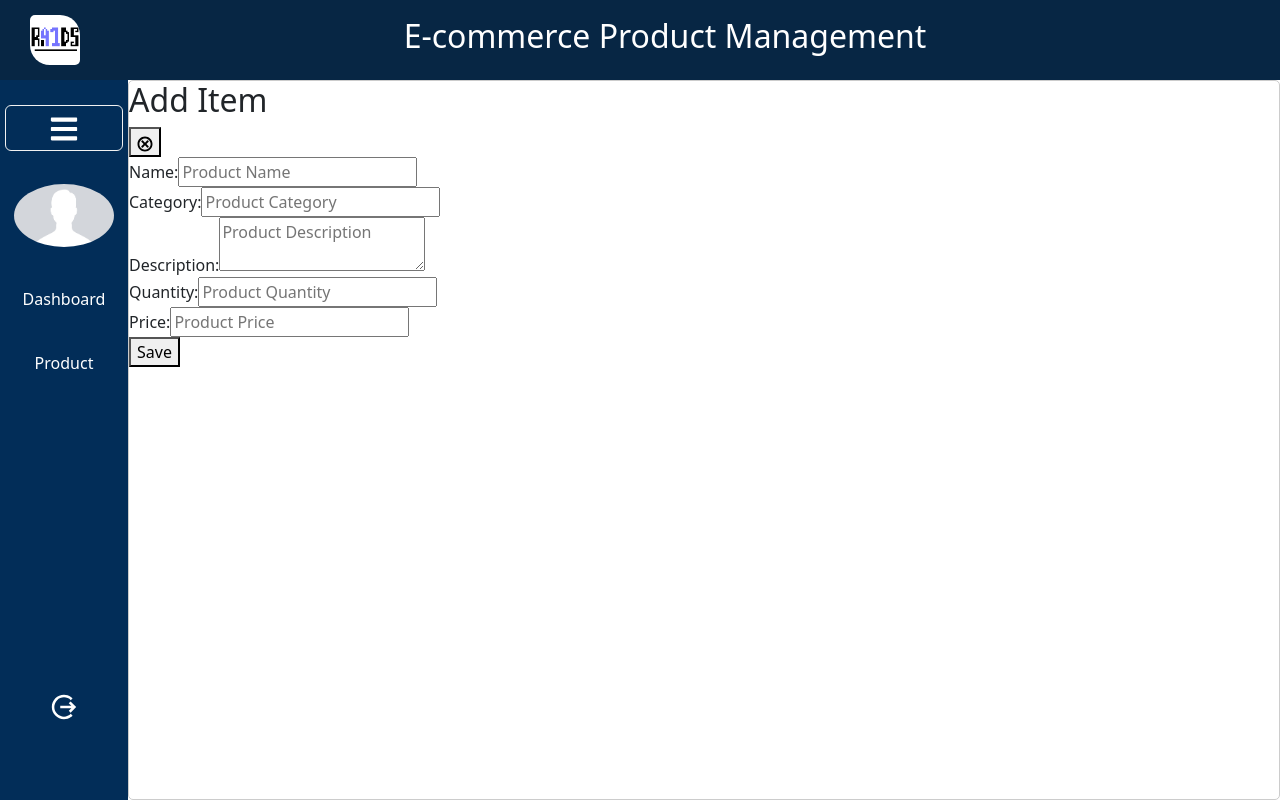
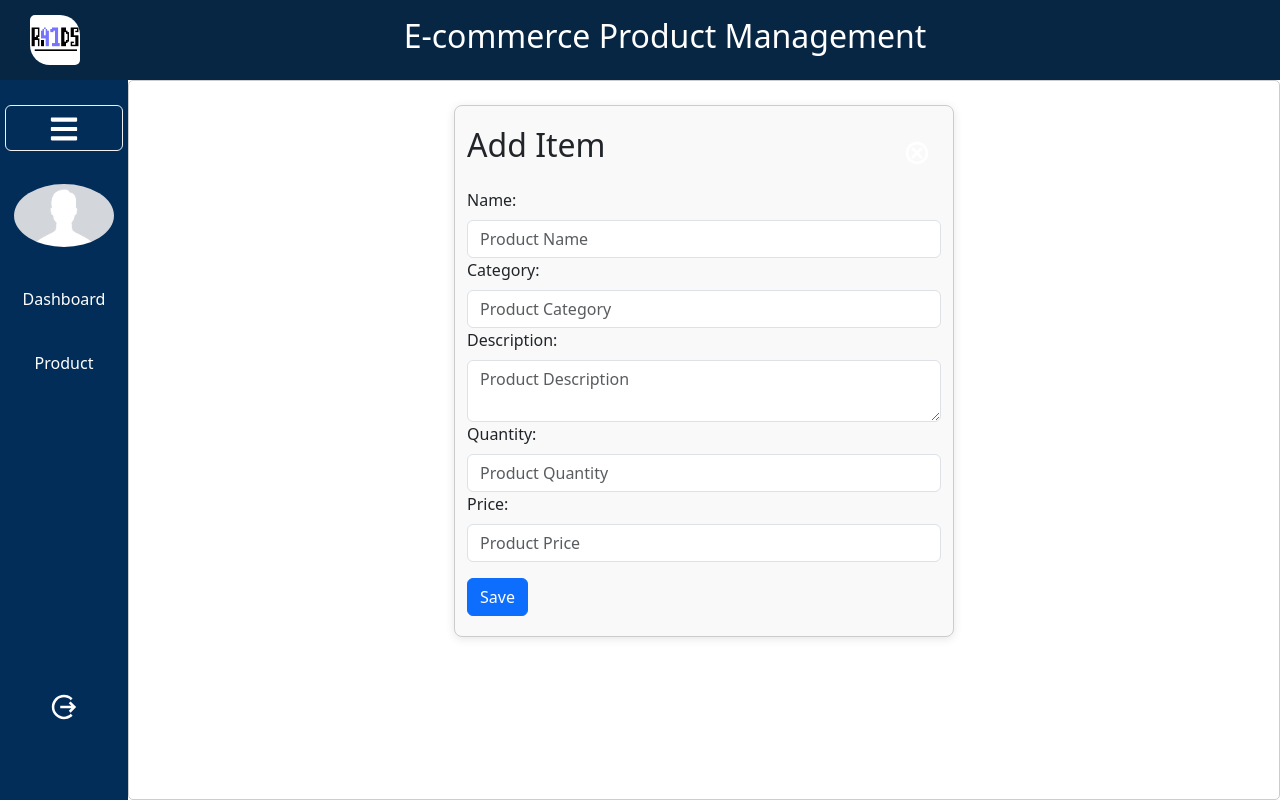
Before and after one commit to Jay-Lugh/ECommerce, a React (Create React App) app in the folder ecommerce/: page /add in a window 1280 px wide. Built offline with nearby package versions, Linux system fonts and the light colour scheme.

Commit message:
Update Add.js

```diff
--- a/ecommerce/src/Pages/Add.js
+++ b/ecommerce/src/Pages/Add.js
@@ -1,50 +1,109 @@
 import { useNavigate } from 'react-router-dom';
 import { GiCancel } from "react-icons/gi";
+import Form from 'react-bootstrap/Form';
+import Button from 'react-bootstrap/Button';
+import { useState } from 'react';
+import Container from 'react-bootstrap/Container';
+
 function Add() {
+    const [validated, setValidated] = useState(false);
     const navigate = useNavigate();
+
+    const handleSubmit = (event) => {
+        const form = event.currentTarget;
+        if (form.checkValidity() === false) {
+            event.preventDefault();
+            event.stopPropagation();
+        } else {
+            confirmAdd();
+        }
+        setValidated(true);
+    };
 
     const handleBack = () => {
         navigate('/productlist');
     };
+
     const confirmAdd = () => {
-        //ADD HERE THE CODE FOR ADDING
+        // ADD YOUR CODE FOR ADDING THE ITEM HERE
         navigate('/productlist');
     };
 
     return (
-        <div>
-            <h2>Add Item </h2>
-            <button onClick={handleBack}>
-            <GiCancel />
-                </button>
-            <form>
-                <div>
-                    <label>Name:</label>
-                    <input type="text" placeholder='Product Name' />
-                </div>
-                <div>
-                    <label>Category:</label>
-                    <input type="text"   placeholder='Product Category' />
+        <Container className="my-4" style={{ maxWidth: '500px' }}>
+            <Button
+                className="custom-button"
+                onClick={handleBack}
+                style={{ float: 'right', backgroundColor: 'transparent', border: 'none', fontSize: '1.5rem' }}
+            >
+                <GiCancel />
+            </Button>
+            <h2 className="mb-4">Add Item</h2>
 
-                </div>
-                <div>
-                    <label>Description:</label>
-                    <textarea  placeholder='Product Description'></textarea>
+            <Form noValidate validated={validated} onSubmit={handleSubmit}>
+                <Form.Group controlId="formName">
+                    <Form.Label>Name:</Form.Label>
+                    <Form.Control
+                        type="text"
+                        placeholder='Product Name'
+                        required
+                    />
+                    <Form.Control.Feedback type="invalid">
+                        Please provide a valid name.
+                    </Form.Control.Feedback>
+                </Form.Group>
 
-                </div>
-                <div>
-                    <label>Quantity:</label>
-                    <input type="number" placeholder='Product Quantity' />
+                <Form.Group controlId="formCategory">
+                    <Form.Label>Category:</Form.Label>
+                    <Form.Control
+                        type="text"
+                        placeholder='Product Category'
+                        required
+                    />
+                    <Form.Control.Feedback type="invalid">
+                        Please provide a valid category.
+                    </Form.Control.Feedback>
+                </Form.Group>
 
-                </div>
-                <div>
-                    <label>Price:</label>
-                    <input type="text"   placeholder='Product Price' />
+                <Form.Group controlId="formDescription">
+                    <Form.Label>Description:</Form.Label>
+                    <Form.Control
+                        as="textarea"
+                        placeholder='Product Description'
+                        required
+                    />
+                    <Form.Control.Feedback type="invalid">
+                        Please provide a valid description.
+                    </Form.Control.Feedback>
+                </Form.Group>
 
-                </div>
-                <button type="submit" onClick={confirmAdd}>Save</button>
-            </form>
-        </div>
+                <Form.Group controlId="formQuantity">
+                    <Form.Label>Quantity:</Form.Label>
+                    <Form.Control
+                        type="number"
+                        placeholder='Product Quantity'
+                        required
+                    />
+                    <Form.Control.Feedback type="invalid">
+                        Please provide a valid quantity.
+                    </Form.Control.Feedback>
+                </Form.Group>
+
+                <Form.Group controlId="formPrice">
+                    <Form.Label>Price:</Form.Label>
+                    <Form.Control
+                        type="text"
+                        placeholder='Product Price'
+                        required
+                    />
+                    <Form.Control.Feedback type="invalid">
+                        Please provide a valid price.
+                    </Form.Control.Feedback>
+                </Form.Group>
+
+                <Button type="submit" className="mt-3">Save</Button>
+            </Form>
+        </Container>
     );
 }
 
```
